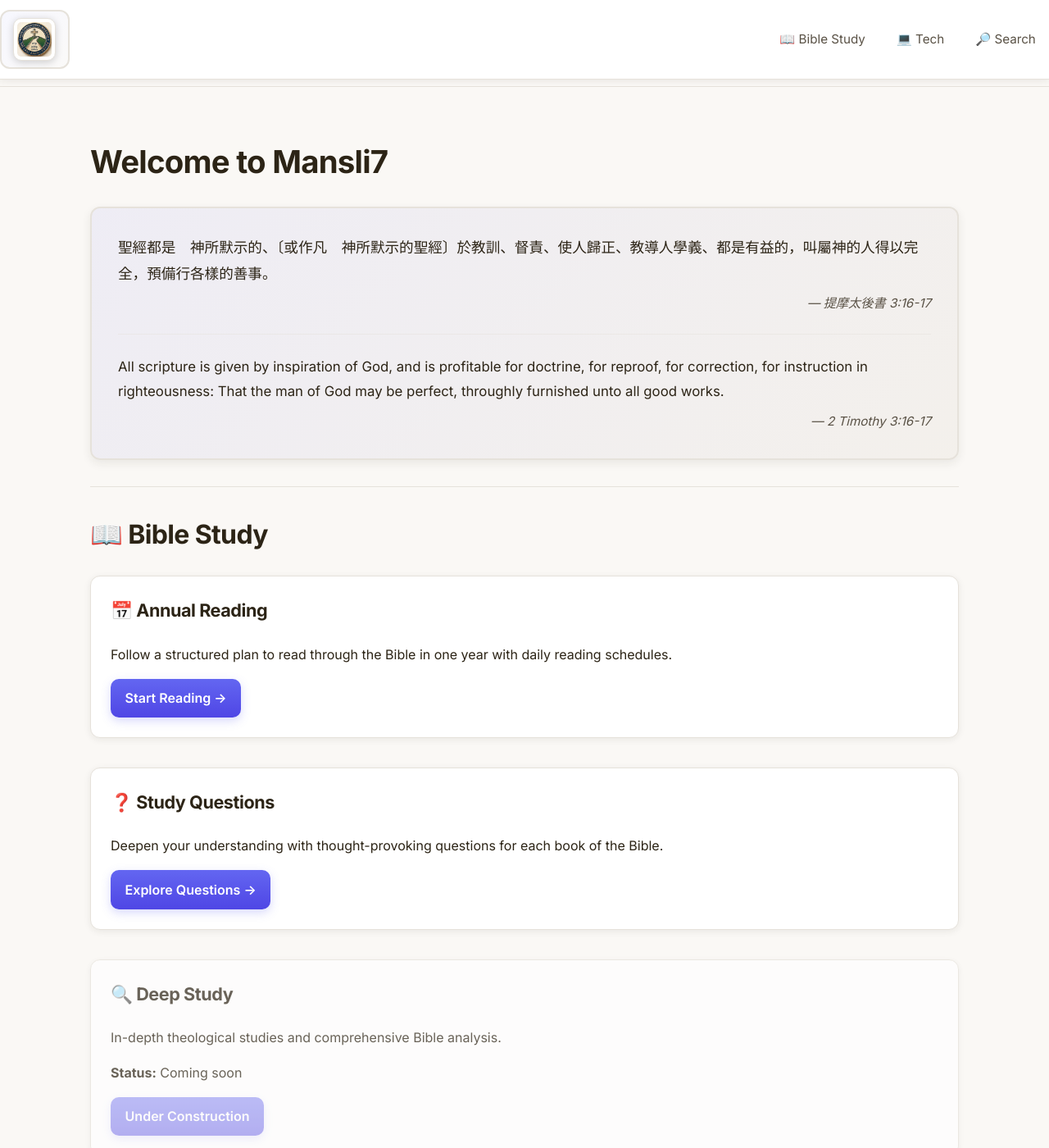
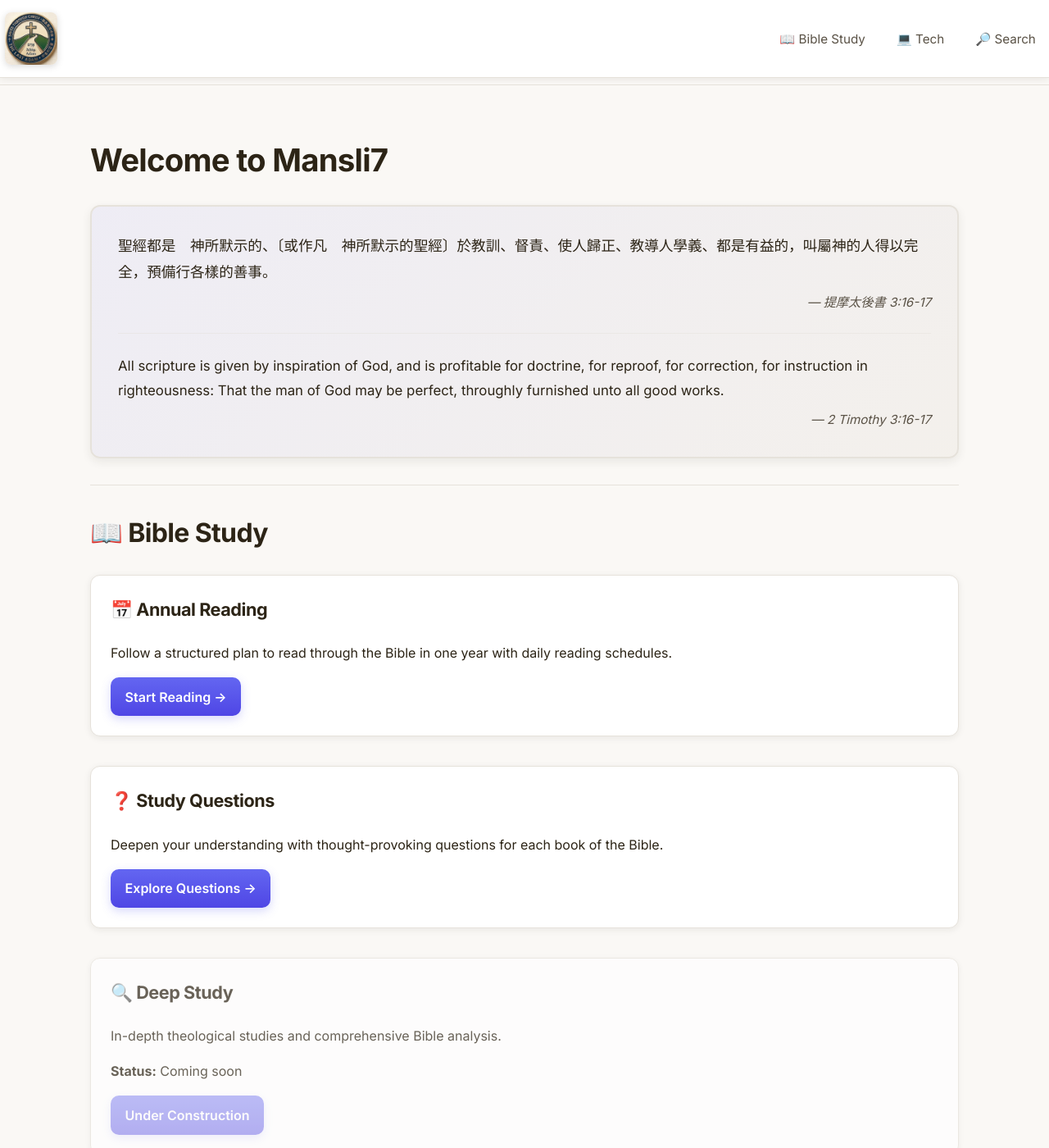
Before and after one commit to mansli7/mansli7.github.io, a Jekyll site: the page built from index.md, in a window 1280 px wide and 1400 px high. Shown: the whole window at 82% size. Built offline with Jekyll 4.4.1, drawn with Linux system fonts in a browser that asks for light colours.

Commit message:
update css for logo again

```diff
--- a/assets/css/style.css
+++ b/assets/css/style.css
@@ -65,25 +65,25 @@ main, .section{
   color: var(--text-primary);
   text-decoration:none;
   margin-right: auto;
-  padding: 0.5rem 0.9rem;
+  padding: 0.2rem 0.4rem;
   display: flex;
   align-items: center;
-  gap: 0.7rem;
-  border-radius: 12px;
-  background: linear-gradient(135deg, rgba(99,102,241,0.05), rgba(139,115,85,0.04));
-  border: 2px solid var(--border);
+  gap: 0;
+  border-radius: 10px;
+  background: transparent;
+  border: none;
   transition: all 0.3s ease;
 }
 
 .logo-image {
-  width: 52px;
-  height: 52px;
-  border-radius: 10px;
+  width: 64px;
+  height: 64px;
+  border-radius: 8px;
   object-fit: contain;
-  background: #ffffff;
-  padding: 4px;
-  box-shadow: 0 2px 10px rgba(0,0,0,0.18);
-  border: 1.5px solid var(--border);
+  background: transparent;
+  padding: 0;
+  box-shadow: 0 2px 8px rgba(0,0,0,0.15);
+  border: none;
   transition: all 0.3s ease;
 }
 
@@ -219,12 +219,12 @@ main, .section{
     padding: 0.5rem 0;
   }
   .main-nav .brand{
-    padding: 0.4rem 0.7rem;
-    gap: 0.5rem;
+    padding: 0.15rem 0.3rem;
+    gap: 0;
   }
   .logo-image {
-    width: 42px;
-    height: 42px;
+    width: 52px;
+    height: 52px;
   }
   .brand-text {
     font-size: 1.05rem;
```
